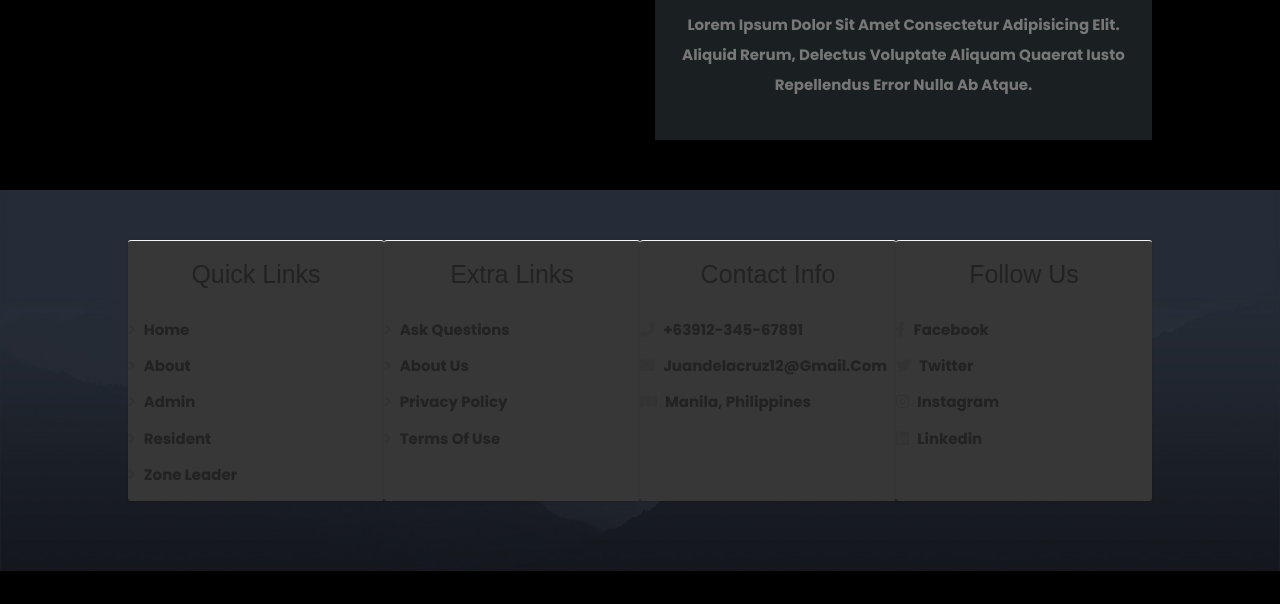
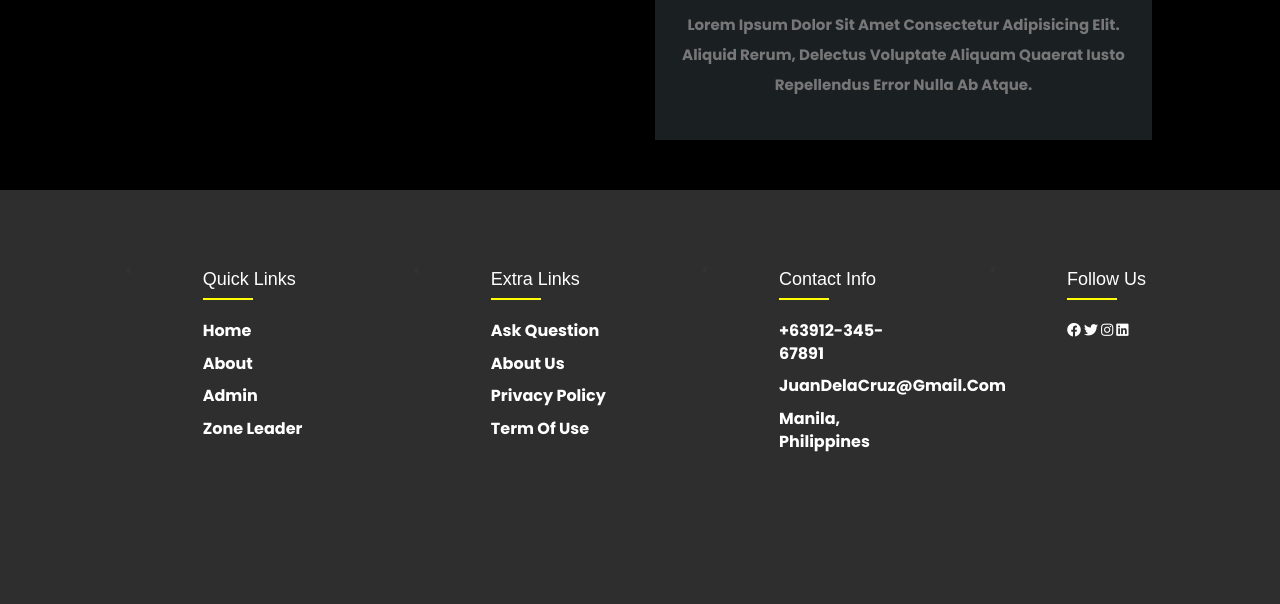
Before and after one commit to Benjcrpy/Barangay-Profilling, a PHP site: page /main/about.php in a window 1280 px wide. Shown: the part 1396-2000 px from the top of the page. Before the commit the page ends 1967 px from the top, so only its background shows below. Run offline with PHP 8.4, Linux system fonts and the light colour scheme.

Commit message:
About page

```diff
--- a/css/AdminLTE.css
+++ b/css/AdminLTE.css
@@ -212,12 +212,12 @@ h6,
 }
 /* Page Header */
 .page-header {
-  margin: 10px 0 20px 0;
-  font-size: 22px;
+  margin: 10px 0 30px 0;
+  font-size: 25px;
 }
 .page-header > small {
   color: #666;
-  display: block;
+  display: flex;
   margin-top: 5px;
 }
 /* All images should be responsive */
--- a/css/style.css
+++ b/css/style.css
@@ -393,40 +393,80 @@ section{
    color:var(--light-black);
    display:block;
 }
-
+.container {
+    border-upper: white;
+    max-width: 1170px;
+    margin: auto;
+}
+.row {
+    display: flex;
+    flex-wrap: wrap;
+    gap: 70px;
+}
+ul {
+    list-style: none;
+}
+.text{
+    color: white;
+}
 .footer{
-   background: url(../images/footer-bg.jpg) no-repeat;
+   background-color: #2f2e2e;
    background-size:cover;
    background-position: center;
    background-attachment: fixed;
+   padding: 70px 0;
 }
 
-.footer .box-container{
-   display:grid;
-   grid-template-columns: repeat(auto-fit, minmax(25rem, 1fr));
+.footer-col {
+    width: 12%;
+    padding: 5 5px 5 5px;
+    text-color: white;
 }
-
-.footer .box-container .box h3{
-   color:var(--black);
-   font-size: 2.5rem;
-   padding-bottom: 2rem;
+.footer-col h4 {
+    font-size: 18px;
+    color: white;
+    text-transform: capitalize;
+    margin-bottom: 30px;
+    font-weight: 500px;
+    position: relative;
 }
-
-.footer .box-container .box a{
-   color:var(--black);
-   font-size: 1.5rem;
-   padding-bottom: 1.5rem;
-   display: block;
+.footer-col h4::before {
+    content: ' ';
+    position: absolute;
+    left: 0;
+    bottom: -10px;
+    background-color: yellow;
+    height: 2px;
+    box-sizing: border-box;
+    width: 50px;
 }
-
-.footer .box-container .box a i{
-   color:var(--main-color);
-   padding-right: .5rem;
-   transition: .2s linear;
+.footer-col ul li:not(:last-child){
+    margin-bottom: 10px;
 }
-
-.footer .box-container .box a:hover i{
-   padding-right: 2rem;
+.footer-col ul li a {
+    font-size: 16px;
+    text-transform: capitalize;
+    color: #ffffff;
+    text-decoration: none;
+    font-weight: 300;
+    color: #bbbbbb;
+    display: block;
+    transition: all 0.3s ease;
+}
+.footer-col ul li a:hover{
+    color: white;
+    padding-left: 8px;
+}
+.footer-col .social-link a{
+    display: inline-block;
+    height: 40px;
+    width: 40px;
+    background-color: rgba(255, 255, 255, 0.2);
+    margin:0 10px 10px 0;
+    text-align: center;
+    line-height: 40px;
+    border-radius: 50%;
+    color: #ffffff;
 }
 
 /* media queries  */
--- a/main/about.php
+++ b/main/about.php
@@ -45,7 +45,7 @@
 
     <!-- Collect the nav links, forms, and other content for toggling -->
     <div class="collapse navbar-collapse" id="bs-example-navbar-collapse-1">
-      <ul class="nav navbar-nav" style="font-family: 'Poppins', sans-serif;">
+      <ul class="nav navbar-nav" style=";">
         <li class="active"><a href="index.php">Home <span class="sr-only">(current)</span></a></li>
         <li><a href="about.php">About</a></li>
         <li><a href="../login.php">Admin</a></li>
@@ -92,45 +92,47 @@
 
 <!-- footer section starts  -->
 
-<section class="footer" style="color:white;">
-
-   <div class="box-container">
-
-      <div class="box">
-         <h3 style="text-align: center;">Quick links</h3>
-         <a href="index.php"> <i class="fas fa-angle-right"></i> Home</a>
-         <a href="about.php"> <i class="fas fa-angle-right"></i> About</a>
-         <a href="../login.php"> <i class="fas fa-angle-right"></i> Admin</a>
-         <a href="../pages/resident/login.php"> <i class="fas fa-angle-right"></i> Resident</a>
-         <a href="../pages/zone/login.php"> <i class="fas fa-angle-right"></i> Zone Leader</a>
-      </div>
-
-      <div class="box">
-         <h3 style="text-align: center;">Extra links</h3>
-         <a href="#"> <i class="fas fa-angle-right"></i> ask questions</a>
-         <a href="#"> <i class="fas fa-angle-right"></i> about us</a>
-         <a href="#"> <i class="fas fa-angle-right"></i> privacy policy</a>
-         <a href="#"> <i class="fas fa-angle-right"></i> terms of use</a>
-      </div>
-
-      <div class="box">
-         <h3 style="text-align: center;">Contact info</h3>
-         <a href="#"> <i class="fas fa-phone"></i> +63912-345-67891</a>
-         <a href="#"> <i class="fas fa-envelope"></i> juandelacruz12@gmail.com </a>
-         <a href="https://www.google.com/maps/place/564+Barangay+Hall+Manila/@14.6088961,121.0044211,18z/data=!4m13!1m7!3m6!1s0x3397b61e702feaf1:0x51c95967c2b1e5f4!2sBrgy.+564,+Sampaloc,+Manila,+1008+Metro+Manila!3b1!8m2!3d14.6088808!4d121.005376!3m4!1s0x3397b61e73fd20f9:0xc7057a0463938bf5!8m2!3d14.6083739!4d121.0053345"> <i class="fas fa-map"></i> Manila, Philippines </a>
-      </div>
-
-      <div class="box">
-         <h3 style="text-align: center;">follow us</h3>
-         <a href="#"> <i class="fab fa-facebook-f"></i> facebook </a>
-         <a href="#"> <i class="fab fa-twitter"></i> twitter </a>
-         <a href="#"> <i class="fab fa-instagram"></i> instagram </a>
-         <a href="#"> <i class="fab fa-linkedin"></i> linkedin </a>
-      </div>
-   </div>
-
-</section>
-
+<footer class="footer">
+        <div class="container">
+            <div class="row">
+                <<div class="footer-col">
+                    <h4>Quick Links</h4>
+                    <ul>
+                        <li><a href="#" style="color: white;">Home</a></li>
+                        <li><a href="#" style="color: white;">About</a></li>
+                        <li><a href="#" style="color: white;">Admin</a></li>
+                        <li><a href="#" style="color: white;">Zone Leader</a></li>
+                    </ul>
+                </div>
+                <<div class="footer-col">
+                    <h4>Extra Links</h4>
+                    <ul>
+                        <li><a href="#" style="color: white;">Ask Question</a></li>
+                        <li><a href="#" style="color: white;">About Us</a></li>
+                        <li><a href="#" style="color: white;">Privacy Policy</a></li>
+                        <li><a href="#" style="color: white;">Term of Use</a></li>
+                    </ul>
+                </div>
+                <<div class="footer-col">
+                    <h4>Contact Info</h4>
+                    <ul>
+                        <li><a href="#" style="color: white;">+63912-345-67891</a></li>
+                        <li><a href="#" style="color: white;">JuanDelaCruz@gmail.com</a></li>
+                        <li><a href="#" style="color: white;">Manila, Philippines</a></li>
+                    </ul>
+                </div>
+                <<div class="footer-col">
+                    <h4>Follow Us</h4>
+                    <div class="social-links">
+                        <a href="#" style="color: white;"><i class="fab fa-facebook"></i></a>
+                        <a href="#" style="color: white;"><i class="fab fa-twitter"></i></a>
+                        <a href="#" style="color: white;"><i class="fab fa-instagram"></i></a>
+                        <a href="#" style="color: white;"><i class="fab fa-linkedin"></i></a>
+                    </div>
+                </div>
+            </div>
+        </div>
+    </footer>
 <!-- footer section ends -->
 
 <!-- jswiper s link  -->
```
Also changed, not shown: css/homepage.css (+64 -99 lines), main/index.php (+43 -39 lines).
